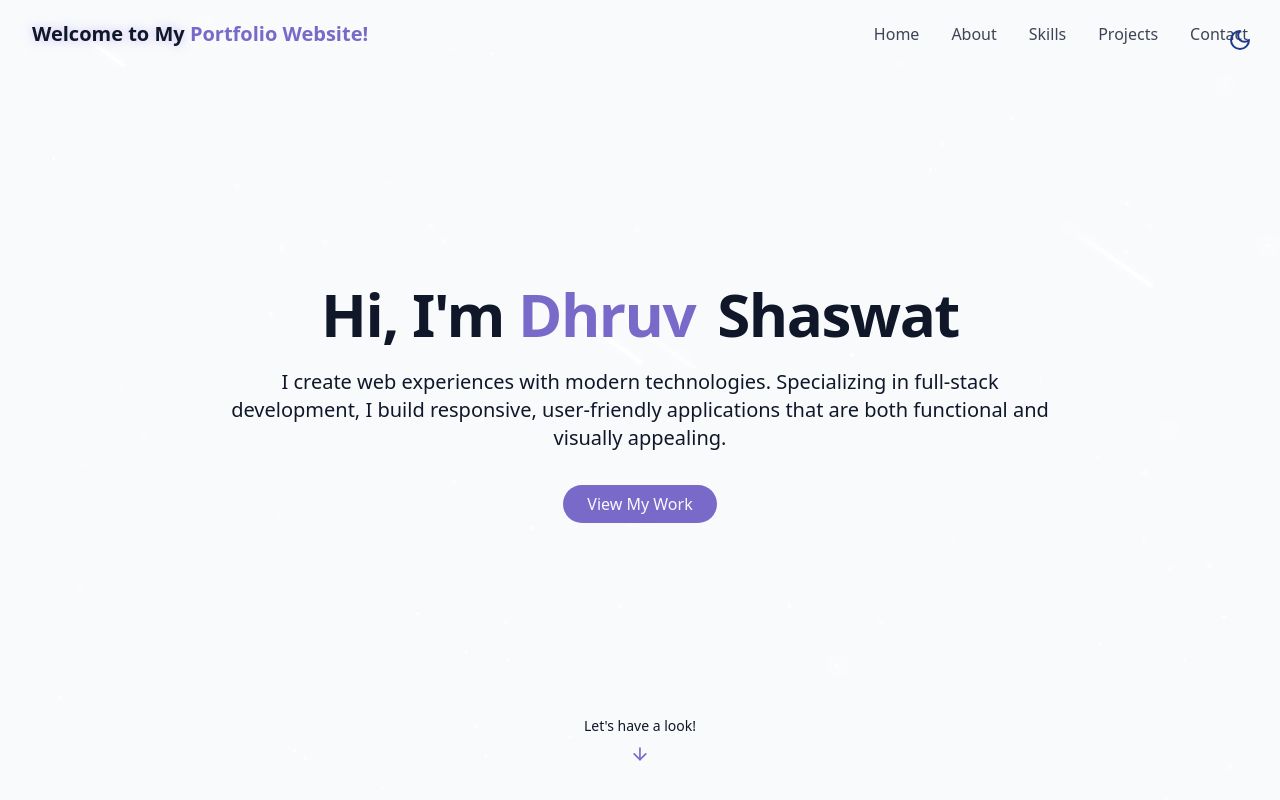
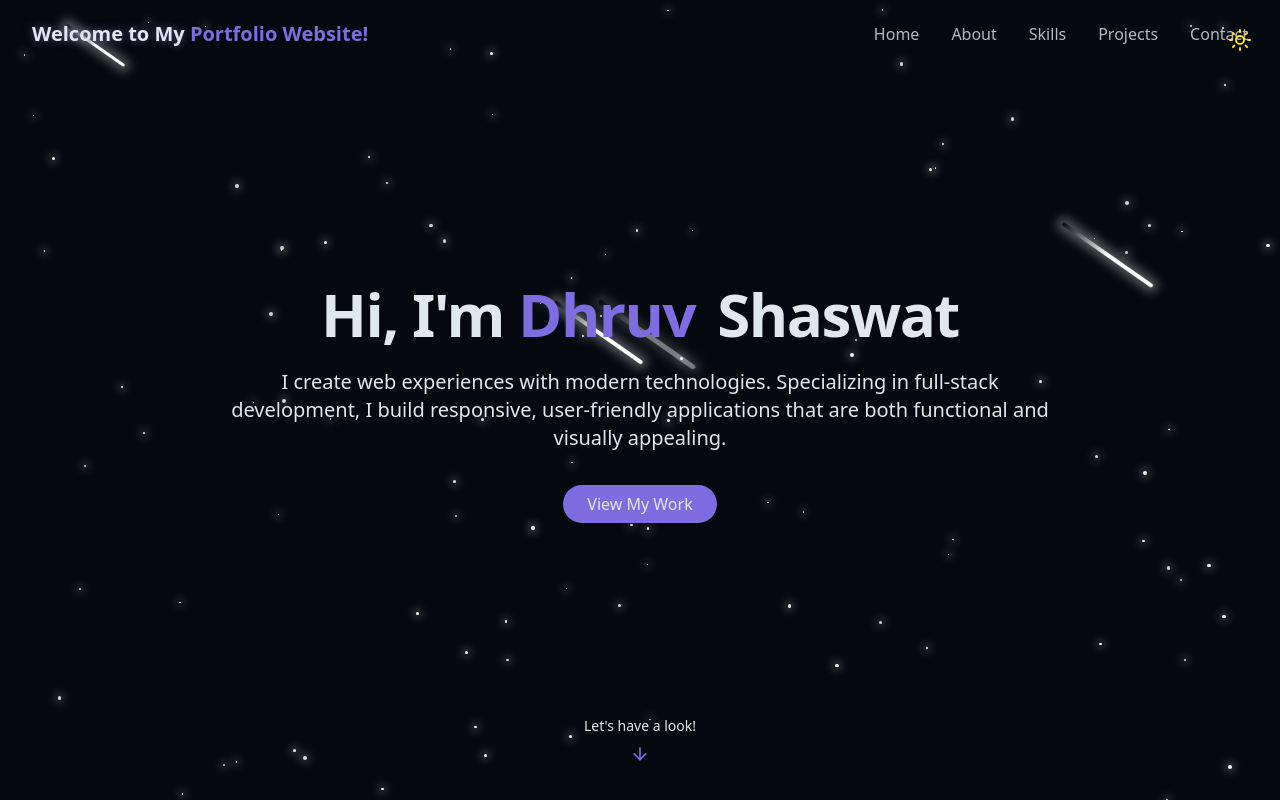
Before and after one commit to Dhruv-Sh-git/Portfolio, a React (Vite) app: page / in a window 1280 px wide. Shown: the top 800 px of the page. Built offline with nearby package versions, Linux system fonts and the light colour scheme.

Commit message:
default dark

```diff
--- a/src/components/ThemeToggle.jsx
+++ b/src/components/ThemeToggle.jsx
@@ -3,16 +3,18 @@ import { useEffect, useState } from "react";
 import { cn } from "@/lib/utils";
 
 export const ThemeToggle = () => {
-  const [isDarkMode, setIsDarkMode] = useState(false);
+  const [isDarkMode, setIsDarkMode] = useState(true);
 
   useEffect(() => {
     const storedTheme = localStorage.getItem("theme");
-    if (storedTheme === "dark") {
+
+    if (storedTheme === "light") {
+      setIsDarkMode(false);
+      document.documentElement.classList.remove("dark");
+    } else {
       setIsDarkMode(true);
       document.documentElement.classList.add("dark");
-    } else {
-      localStorage.setItem("theme", "light");
-      setIsDarkMode(false);
+      localStorage.setItem("theme", "dark");
     }
   }, []);
 
@@ -33,7 +35,7 @@ export const ThemeToggle = () => {
       onClick={toggleTheme}
       className={cn(
         "fixed max-sm:hidden top-5 right-5 z-50 p-2 rounded-full transition-colors duration-300",
-        "focus:outlin-hidden"
+        "focus:outline-none"
       )}
     >
       {isDarkMode ? (
```
